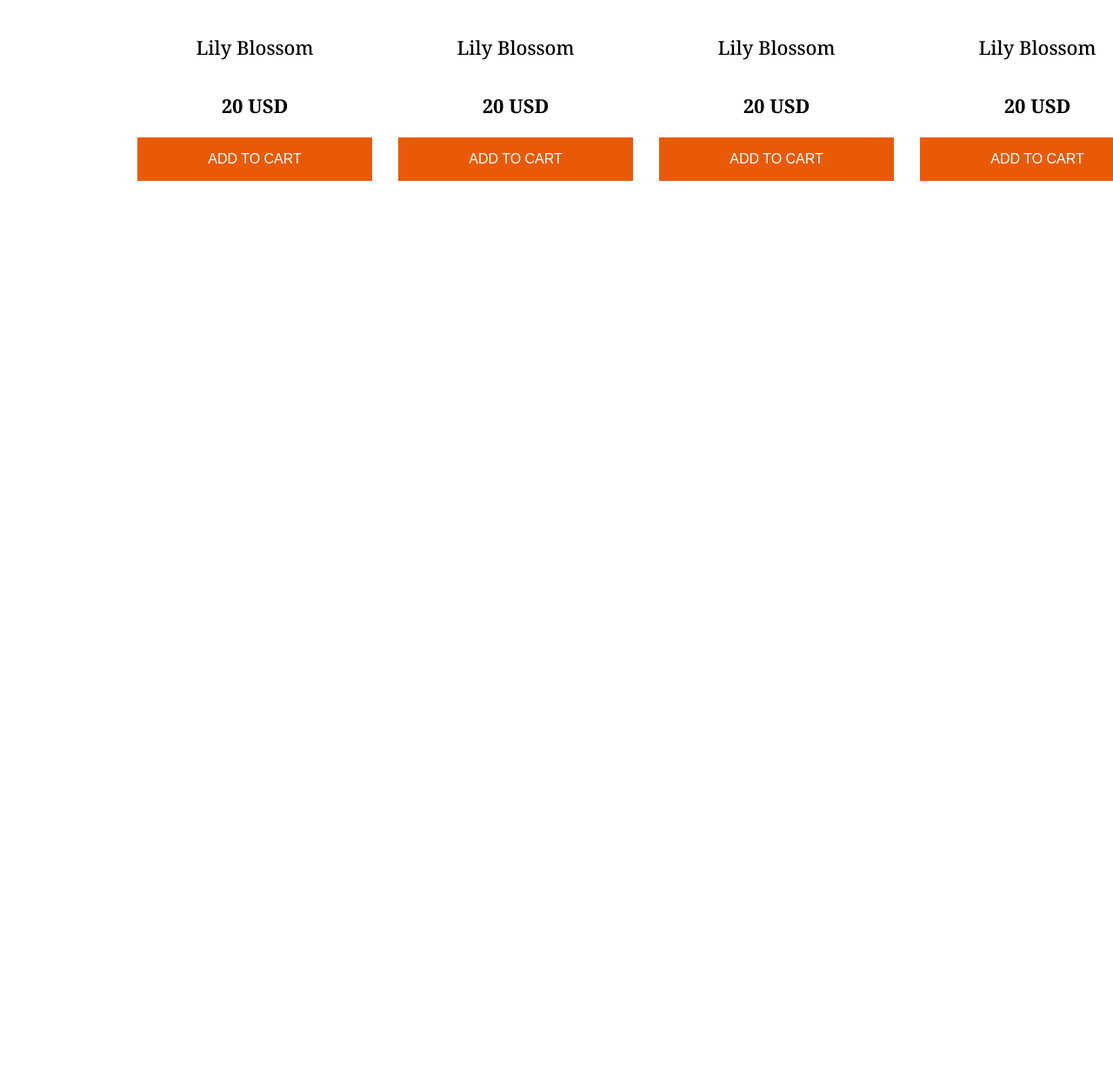
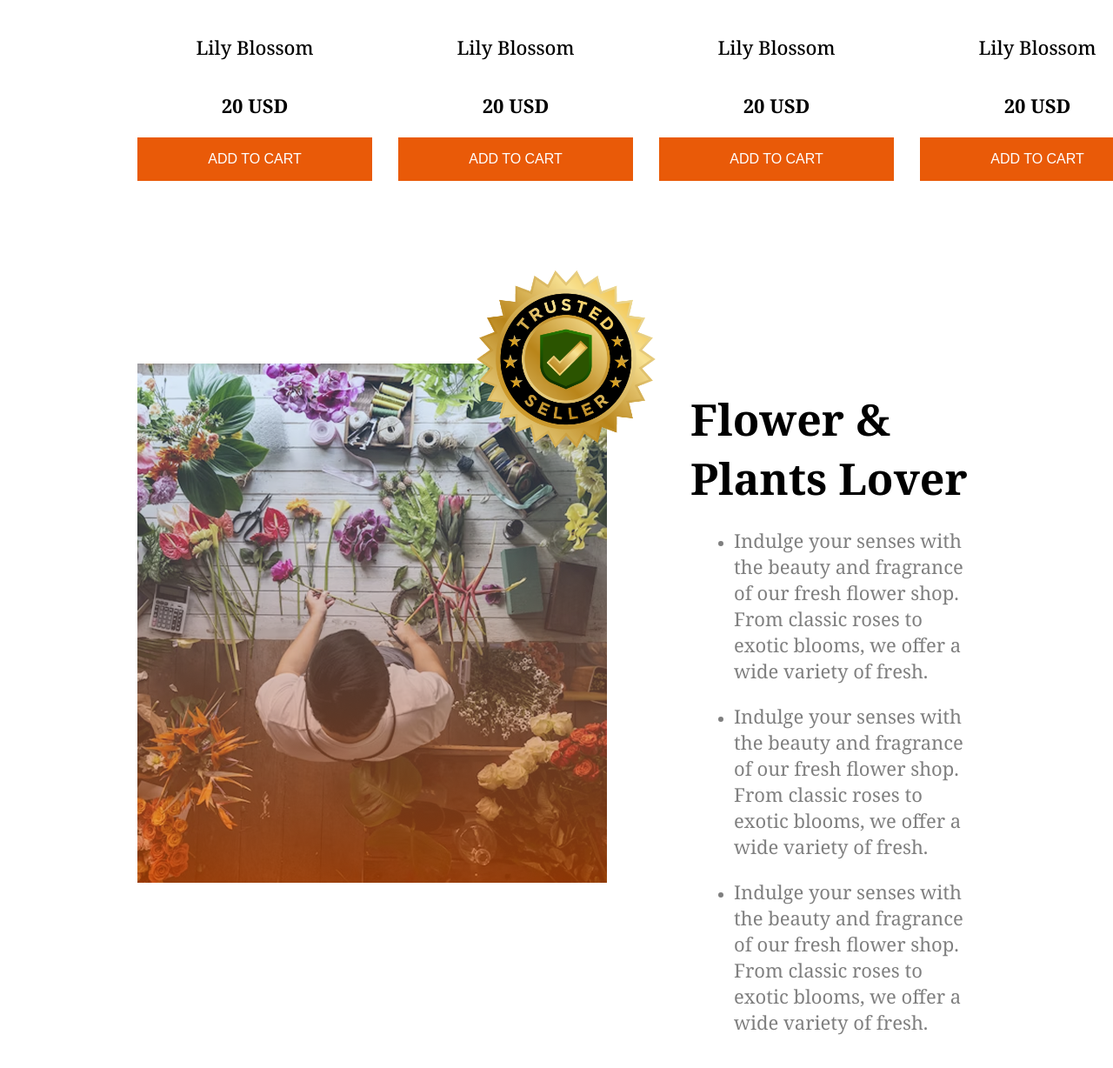
Before and after one commit to ImranSanvi/flower-shop-website, a plain HTML site: page index.html in a window 1280 px wide. Shown: the part 2016-3244 px from the top of the page at 87% size. Before the commit the page ends 2232 px from the top, so only its background shows below. Drawn offline with Linux system fonts and the light colour scheme.

Commit message:
badge section

```diff
--- a/index.html
+++ b/index.html
@@ -50,50 +50,65 @@
                     <img src="assets/sample-flower-image.png" alt="">
                     <h5 class="card-description dark3">Lily Blossom</h5>
                     <h3 class="card-amount dark3">20 USD</h3>
-                    <button class="card-button bg">ADD TO CART</button>
+                    <button class="card-button bg"><a href="">ADD TO CART</a></button>
                 </div>
                 <div class="card">
                     <img src="assets/sample-flower-image.png" alt="">
                     <h5 class="card-description">Lily Blossom</h5>
                     <h3 class="card-amount">20 USD</h3>
-                    <button class="card-button bg">ADD TO CART</button>
+                    <button class="card-button bg"><a href="">ADD TO CART</a></button>
                 </div>
                 <div class="card">
                     <img src="assets/sample-flower-image.png" alt="">
                     <h5 class="card-description">Lily Blossom</h5>
                     <h3 class="card-amount">20 USD</h3>
-                    <button class="card-button bg">ADD TO CART</button>
+                    <button class="card-button bg"><a href="">ADD TO CART</a></button>
                 </div>
                 <div class="card">
                     <img src="assets/sample-flower-image.png" alt="">
                     <h5 class="card-description">Lily Blossom</h5>
                     <h3 class="card-amount">20 USD</h3>
-                    <button class="card-button bg">ADD TO CART</button>
+                    <button class="card-button bg"><a href="">ADD TO CART</a></button>
                 </div>
                 <div class="card">
                     <img src="assets/sample-flower-image.png" alt="">
                     <h5 class="card-description">Lily Blossom</h5>
                     <h3 class="card-amount">20 USD</h3>
-                    <button class="card-button bg">ADD TO CART</button>
+                    <button class="card-button bg"><a href="">ADD TO CART</a></button>
                 </div>
                 <div class="card">
                     <img src="assets/sample-flower-image.png" alt="">
                     <h5 class="card-description">Lily Blossom</h5>
                     <h3 class="card-amount">20 USD</h3>
-                    <button class="card-button bg">ADD TO CART</button>
+                    <button class="card-button bg"><a href="">ADD TO CART</a></button>
                 </div>
                 <div class="card">
                     <img src="assets/sample-flower-image.png" alt="">
                     <h5 class="card-description">Lily Blossom</h5>
                     <h3 class="card-amount">20 USD</h3>
-                    <button class="card-button bg">ADD TO CART</button>
+                    <button class="card-button bg"><a href="">ADD TO CART</a></button>
                 </div>
                 <div class="card">
                     <img src="assets/sample-flower-image.png" alt="">
                     <h5 class="card-description">Lily Blossom</h5>
                     <h3 class="card-amount">20 USD</h3>
-                    <button class="card-button bg">ADD TO CART</button>
+                    <button class="card-button bg"><a href="">ADD TO CART</a></button>
                 </div>
+            </div>
+        </section>
+
+        <section class="plants-lover">
+            <div class="plants-lover-image">
+                <img class="second-badge" src="assets/flower-store.png" alt="">
+                <img class="badge" src="assets/trusted-badge.png" alt="">
+            </div>
+            <div class="plnats-lover-description">
+                <h3 class="lover-tittle">Flower & Plants Lover</h3>
+                <ul class="lover-list">
+                    <li><p class="lover-sppech dark2">Indulge your senses with the beauty and fragrance of our fresh flower shop. From classic roses to exotic blooms, we offer a wide variety of fresh.</p></li>
+                    <li><p class="lover-sppech dark2">Indulge your senses with the beauty and fragrance of our fresh flower shop. From classic roses to exotic blooms, we offer a wide variety of fresh.</p></li>
+                    <li><p class="lover-sppech dark2">Indulge your senses with the beauty and fragrance of our fresh flower shop. From classic roses to exotic blooms, we offer a wide variety of fresh.</p></li>
+                </ul>
             </div>
         </section>
 
--- a/style.css
+++ b/style.css
@@ -107,10 +107,49 @@ header, main{
 .card-button{
     width: 270px;
     height: 50px;
+    border: none;
+}
+.card-button a{
+    text-decoration: none;
     font-weight: 500;
     font-size: 1rem;
     color: white;
-    border: none;
+}
+
+/* style in plants lover */
+.plants-lover{
+    margin-top: 210px;
+    display: grid;
+    grid-template-columns: repeat(2, 1fr);
+}
+
+.badge{
+    width: 286px;
+    height: 286px;
+    margin-left: 350px;
+    transform: translateY(-750px);
+}
+
+.lover-tittle{
+    font-weight: 700;
+    font-size: 3.125rem;
+    padding-bottom: 0;
+    margin-bottom: 0;
+    margin-top: 30px;
+}
+.lover-list{
+    padding-left: 50px;
+}
+.plnats-lover-description ul{
+    margin-top: 0;
+    margin-bottom: 0;
+    padding-top: 0;
+    padding-bottom: 0;
+    color: rgba(0, 0, 0, 0.5);
+}
+.lover-sppech{
+    font-weight: 400;
+    font-size: 1.375rem;
 }
 
 /* Responsive for mobile */
@@ -145,4 +184,8 @@ header, main{
         grid-template-columns: repeat(2, 1fr);
         gap: 30px;
     }
+
+    .plants-lover{
+        grid-template-columns: repeat(1, 1fr);
+    }
 }
```
